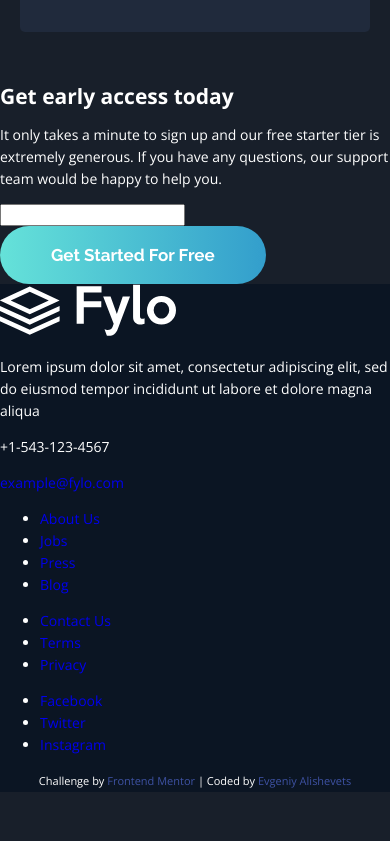
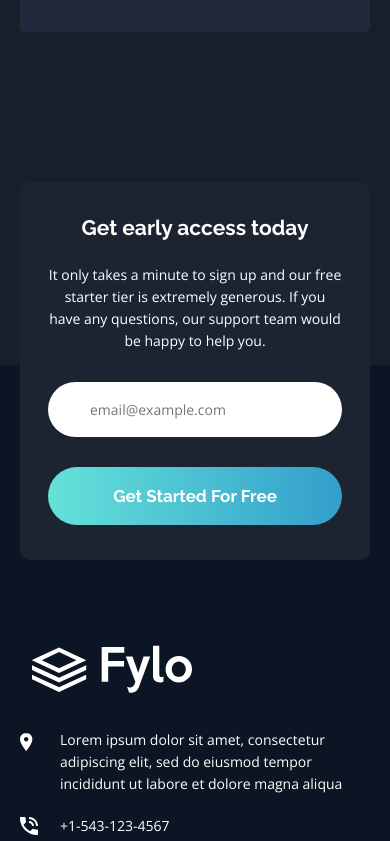
Before and after one commit to yevgalis/fylo-landing-page, a plain HTML site: page index.html in a window 390 px wide. Shown: the part 3488-4329 px from the top of the page. Before the commit the page ends 4280 px from the top, so only its background shows below. Drawn offline with nearby package versions, Linux system fonts and the light colour scheme.

Commit message:
finished mobile draft markup

```diff
--- a/css/style.css
+++ b/css/style.css
@@ -40,6 +40,7 @@ a {
   text-align: center;
   border: none;
   border-radius: 50px;
+  background-image: -webkit-gradient(linear, left top, right top, from(#65e2d9), to(#339ecc));
   background-image: linear-gradient(to right, #65e2d9, #339ecc);
 }
 
@@ -56,16 +57,18 @@ a {
 }
 
 .site-navigation {
-  /* max-width: 1440px; */
   max-width: 1140px;
   margin: 0 auto;
 }
 
 .site-navigation__list {
+  display: -webkit-box;
   display: flex;
   flex-wrap: wrap;
-  justify-content: center;
-  align-items: center;
+  -webkit-box-pack: center;
+          justify-content: center;
+  -webkit-box-align: center;
+          align-items: center;
   margin: 0;
   padding: 3.5rem 2rem;
   list-style: none;
@@ -139,7 +142,8 @@ a {
   }
 
   .site-navigation__item--logo {
-    flex-grow: 1;
+    -webkit-box-flex: 1;
+            flex-grow: 1;
     width: initial;
     text-align: left;
   }
@@ -282,11 +286,24 @@ a {
 }
 
 .feedback__item {
+  position: relative;
   max-width: 375px;
   margin: 0 auto;
   padding: 2.5em 2em;
   border-radius: 5px;
   background-color: #202a3c;
+}
+
+.feedback__item:first-child::before {
+  content: "";
+  position: absolute;
+  top: -35px;
+  left: 10px;
+  display: block;
+  width: 55px;
+  height: 45px;
+  background-image: url("../img/bg-quotes.png");
+  z-index: -1;
 }
 
 .feedback__item:not(:first-child) {
@@ -299,9 +316,11 @@ a {
 }
 
 .feedback__footer {
+  display: -webkit-box;
   display: flex;
   flex-wrap: wrap;
-  align-items: center;
+  -webkit-box-align: center;
+          align-items: center;
   margin-top: 2rem;
 }
 
@@ -331,13 +350,56 @@ a {
 }
 
 .sign-up {
+  position: relative;
   max-width: 1140px;
   margin: 0 auto;
+  margin-top: 8rem;
+  padding: 3.5rem 2rem;
+}
+
+.sign-up__wrapper {
+  max-width: 670px;
+  margin: 0 auto;
+  padding: 2.5em 2em;
+  text-align: center;
+  background-color: #1c2431;
+  border-radius: 10px;
+}
+
+.sign-up__title {
+  font-family: Raleway;
+  margin: 0 auto;
+}
+
+.sign-up__content {
+  max-width: 560px;
+  margin: 0 auto;
+  margin-top: 2.5rem;
+}
+
+.sign-up__form {
+  max-width: 560px;
+  margin: 0 auto;
+  margin-top: 3rem;
+}
+
+.sign-up__input {
+  display: block;
+  width: 100%;
+  padding: 1.4em 3em;
+  border: none;
+  border-radius: 30px;
+}
+
+.sign-up__btn {
+  width: 100%;
+  margin-top: 3rem
 }
 
 @media (min-width: 768px) {
   .features__list {
     margin: 0;
+    display: -webkit-box;
     display: flex;
     flex-wrap: wrap;
   }
@@ -358,6 +420,7 @@ a {
   }
 
   .feedback {
+    display: -webkit-box;
     display: flex;
     flex-wrap: wrap;
   }
@@ -373,20 +436,138 @@ a {
 
 /* ======= FOOTER ========= */
 .page-footer {
+  margin-top: -23rem;
+  padding: 28rem 2rem 3.5rem;
   background-color: #0b1523;
+  z-index: -100;
+}
+
+.page-footer__logo {
+  width: 160px; /* 176 */
+  height: 48px; /* 53 */
+  margin-left: 1.2rem;
+}
+
+.page-footer__contacts {
+  margin-top: 3rem;
+}
+
+.page-footer__links {
+  margin-top: 6rem;
+}
+
+.page-footer__social {
+  margin-top: 8rem;
+}
+
+.page-footer__attribution {
+  margin-top: 5rem;
+}
+
+/* .contacts {
+  background-color: red;
+} */
+
+.contacts__location,
+.contacts__phone,
+.contacts__email {
+  position: relative;
+  padding-left: 4rem;
+  /* background-color: seagreen; */
+}
+
+.contacts__location {
+  margin: 0;
+}
+
+.contacts__location::before {
+  content: "";
+  position: absolute;
+  left: 0;
+  top: 4px;
+  display: block;
+  width: 13px;
+  height: 18px;
+  background-image: url("../img/icon-location.svg");
+}
+
+.contacts__phone,
+.contacts__email {
+  display: block;
+  margin-top: 2rem;
+  color: inherit;
+}
+
+.contacts__phone::before {
+  content: "";
+  position: absolute;
+  left: 0;
+  top: 2px;
+  display: block;
+  width: 18px;
+  height: 18px;
+  background-image: url("../img/icon-phone.svg");
+}
+
+.contacts__email::before {
+  content: "";
+  position: absolute;
+  left: 0;
+  top: 3px;
+  display: block;
+  width: 20px;
+  height: 16px;
+  background-image: url("../img/icon-email.svg");
+}
+
+.useful-links {
+  padding: 0;
+  list-style: none;
+  font-size: 1.7rem;
+}
+
+/* .useful-links__item {
+  background-color: seagreen;
+} */
+
+.useful-links__item:not(:first-child) {
+  margin-top: 1.5rem;
+}
+
+.useful-links__link {
+  color: inherit;
+}
+
+.social {
+  padding: 0;
+  list-style: none;
+  text-align: center;
+  /* background-color: seagreen; */
+}
+
+.social__item {
+  display: inline-block;
+  /* background-color: red; */
+}
+
+.social__item:not(:first-child) {
+  margin-left: 1rem;
+}
+
+.social__icon {
+  width: 40px;
+  height: 40px;
 }
 
 .attribution {
-  font-size: 11px;
+  margin: 0;
+  font-size: 10px;
   text-align: center;
 }
 
 .attribution__link {
   color: #3e52a3;
 }
-
-
-
 
 .visually-hidden {
   position: absolute;
@@ -396,7 +577,8 @@ a {
   border: 0;
   padding: 0;
   white-space: nowrap;
-  clip-path: inset(100%);
+  -webkit-clip-path: inset(100%);
+          clip-path: inset(100%);
   clip: rect(0 0 0 0);
   overflow: hidden;
 }
--- a/index.html
+++ b/index.html
@@ -115,12 +115,14 @@
     </section>
 
     <article class="sign-up">
+      <div class="sign-up__wrapper">
         <h2 class="sign-up__title">Get early access today</h2>
         <p class="sign-up__content">It only takes a minute to sign up and our free starter tier is extremely generous. If you have any questions, our support team would be happy to help you.</p>
         <form action="" class="sign-up__form">
-        <input class="sign-up" type="text" name="" id="">
+          <input class="sign-up__input" type="text" name="sign-up-email" id="sign-up-email" placeholder="email@example.com">
           <button class="sign-up__btn btn" type="submit">Get Started For Free</button>
         </form>
+      </div>
     </article>
   </main>
 
@@ -129,8 +131,8 @@
 
     <section class="page-footer__contacts contacts">
       <p class="contacts__location">Lorem ipsum dolor sit amet, consectetur adipiscing elit, sed do eiusmod tempor incididunt ut labore et dolore magna aliqua</p>
-      <p>+1-543-123-4567</p>
-      <p><a class="contacts__link" href="mailto:example@fylo.com">example@fylo.com</a></p>
+      <a class="contacts__phone" href="tel:+1-543-123-4567">+1-543-123-4567</a>
+      <a class="contacts__email" href="mailto:example@fylo.com">example@fylo.com</a>
     </section>
 
     <ul class="page-footer__links useful-links">
@@ -141,27 +143,38 @@
     </ul>
 
     <ul class="page-footer__links useful-links">
-      <li class="useful-links__item"><a href="#" class="useful-links__link">Contact Us</a></li>
-      <li class="useful-links__item"><a href="#" class="useful-links__link">Terms</a></li>
-      <li class="useful-links__item"><a href="#" class="useful-links__link">Privacy</a></li>
+      <li class="useful-links__item"><a class="useful-links__link" href="#">Contact Us</a></li>
+      <li class="useful-links__item"><a class="useful-links__link" href="#">Terms</a></li>
+      <li class="useful-links__item"><a class="useful-links__link" href="#">Privacy</a></li>
     </ul>
 
     <ul class="page-footer__social social">
-      <li class="social__facebook">
-        <a class="social__link social__link--facebook" href="#" aria-label="Follow us on Facebook">Facebook</a>
+      <li class="social__item">
+        <a class="social__link social__link--facebook" href="#" aria-label="Follow us on Facebook">
+          <img class="social__icon" src="img/icon-facebook.svg" width="55" height="55" alt="facebook icon">
+        </a>
       </li>
-      <li class="social__twitter">
-        <a class="social__link social__link--twitter" href="#" aria-label="Follow us on Twitter">Twitter</a>
+      <li class="social__item">
+        <a class="social__link social__link--twitter" href="#" aria-label="Follow us on Twitter">
+          <img class="social__icon" src="img/icon-twitter.svg" width="55" height="55" alt="twitter icon">
+        </a>
       </li>
-      <li class="social__instagram">
-        <a class="social__link social__link--instagram" href="#" aria-label="Follow us on Instagram">Instagram</a>
+      <li class="social__item">
+        <a class="social__link social__link--instagram" href="#" aria-label="Follow us on Instagram">
+          <img class="social__icon" src="img/icon-instagram.svg" width="55" height="55" alt="instagram icon">
+        </a>
       </li>
     </ul>
 
-    <p class="page-footer__attribution attribution">
+    <div class="page-footer__attribution">
+      <p class="attribution">
         Challenge by <a class="attribution__link" href="https://www.frontendmentor.io?ref=challenge" target="_blank" rel="noopener noreferrer">Frontend Mentor</a> |
         Coded by <a class="attribution__link" href="https://github.com/yevgalis" target="_blank" rel="noopener noreferrer">Evgeniy Alishevets</a>
       </p>
+      <p class="attribution">
+        Social Icons by <a class="attribution__link" href="https://iconscout.com/contributors/ibrandify-icons" rel="noopener noreferrer">Ibrandify Icons</a> on <a class="attribution__link" href="https://iconscout.com" rel="noopener noreferrer">Iconscout</a>
+      </p>
+    </div>
   </footer>
 
 </body>
```
Also changed, not shown: img/icon-facebook.svg (added), img/icon-instagram.svg (added), img/icon-twitter.svg (added). Lines whose indentation alone changed are shown as unchanged.
